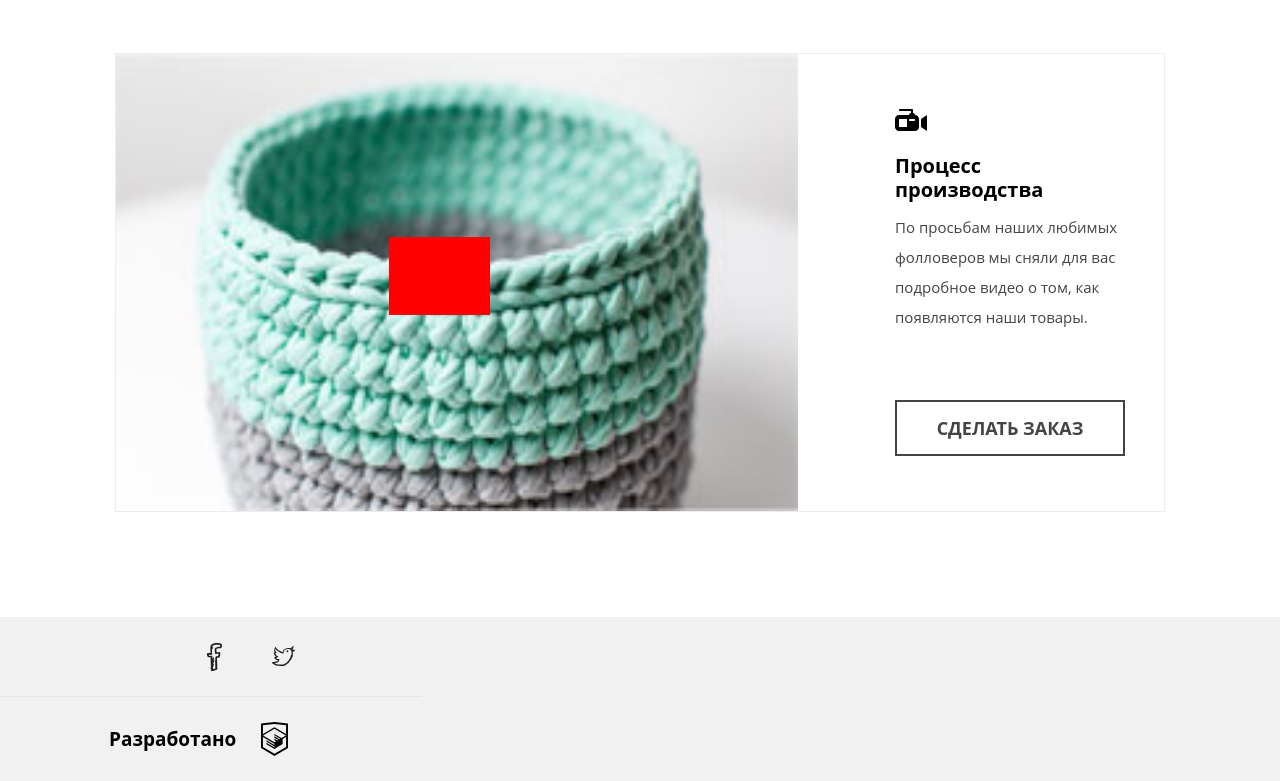
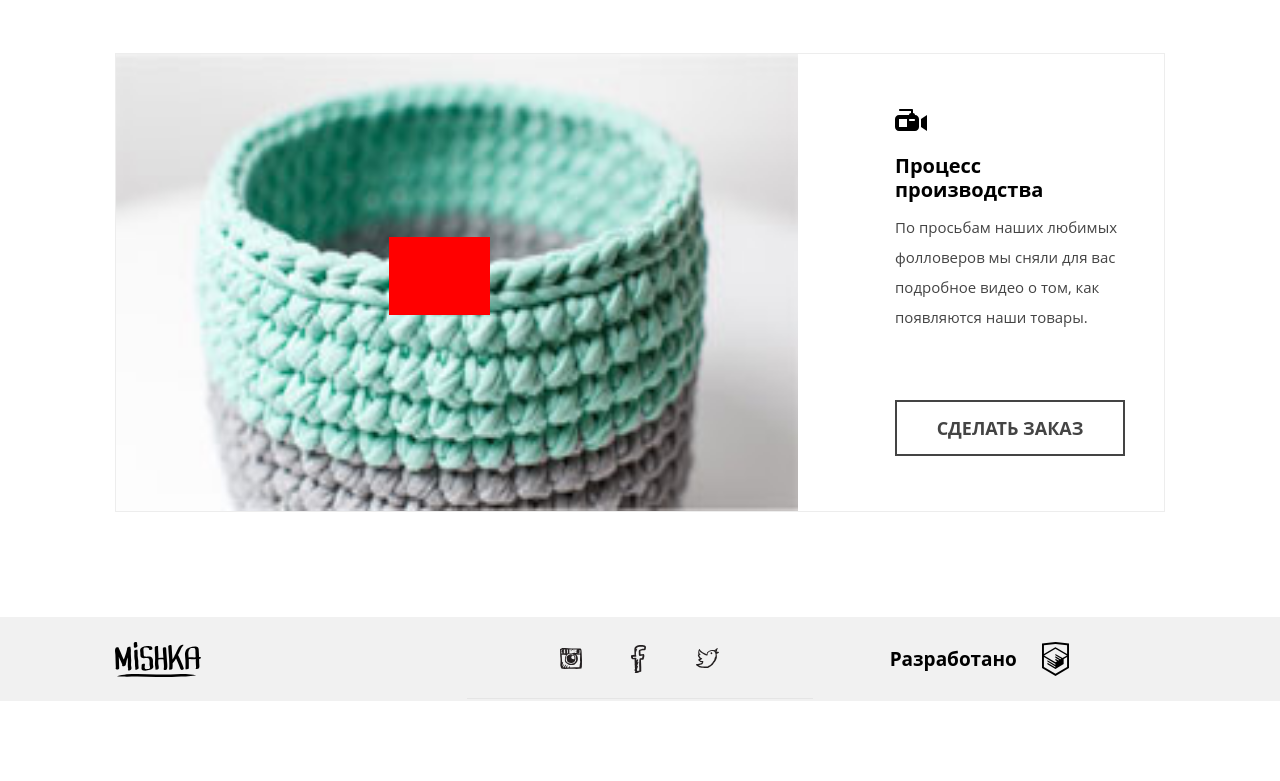
Before and after one commit to Drakeno/326503-mishka, a plain HTML site: page catalog.html in a window 1280 px wide. Shown: the part 1137-1918 px from the top of the page. After the commit the page ends 1838 px from the top, so only its background shows below. Drawn offline with nearby package versions, Linux system fonts and the light colour scheme; files that its build step writes are made by us from their sources.

Commit message:
Футер финал

```diff
--- a/catalog.html
+++ b/catalog.html
@@ -80,14 +80,19 @@
     </section>
 
     <footer class="page-footer">
+      <div class="page-footer__cont">
+        <div class="page-footer__logo">
+          <a><img src="img/logo-mobile.svg" alt="Магазин Мишка"></a>
+        </div>
         <div class="page-footer__social">
-        <a class="page-footer__link page-footer__link--vkontakte" href="#">Вконтакте</a>
+          <a class="page-footer__link page-footer__link--instargram" href="#">instargram</a>
           <a class="page-footer__link page-footer__link--facebook" href="#">Фейсбук</a>
           <a class="page-footer__link page-footer__link--twitter" href="#">твиттер</a>
         </div>
         <div class="page-footer__copyright">
           <p class="page-footer__text">Разработано</p>
-        <a class="page-footer__link page-footer__link--copyright" href="https://htmlacademy.ru/intensive/adaptive">HTML Academy</a>
+          <a class="page-footer__link page-footer__link--copyright" href="https://htmlacademy.ru/intensive/adaptive"></a>
+        </div>
       </div>
     </footer>
   </main>
```
Also changed, not shown: form.html (+5 -3 lines). Lines whose indentation alone changed are shown as unchanged.
